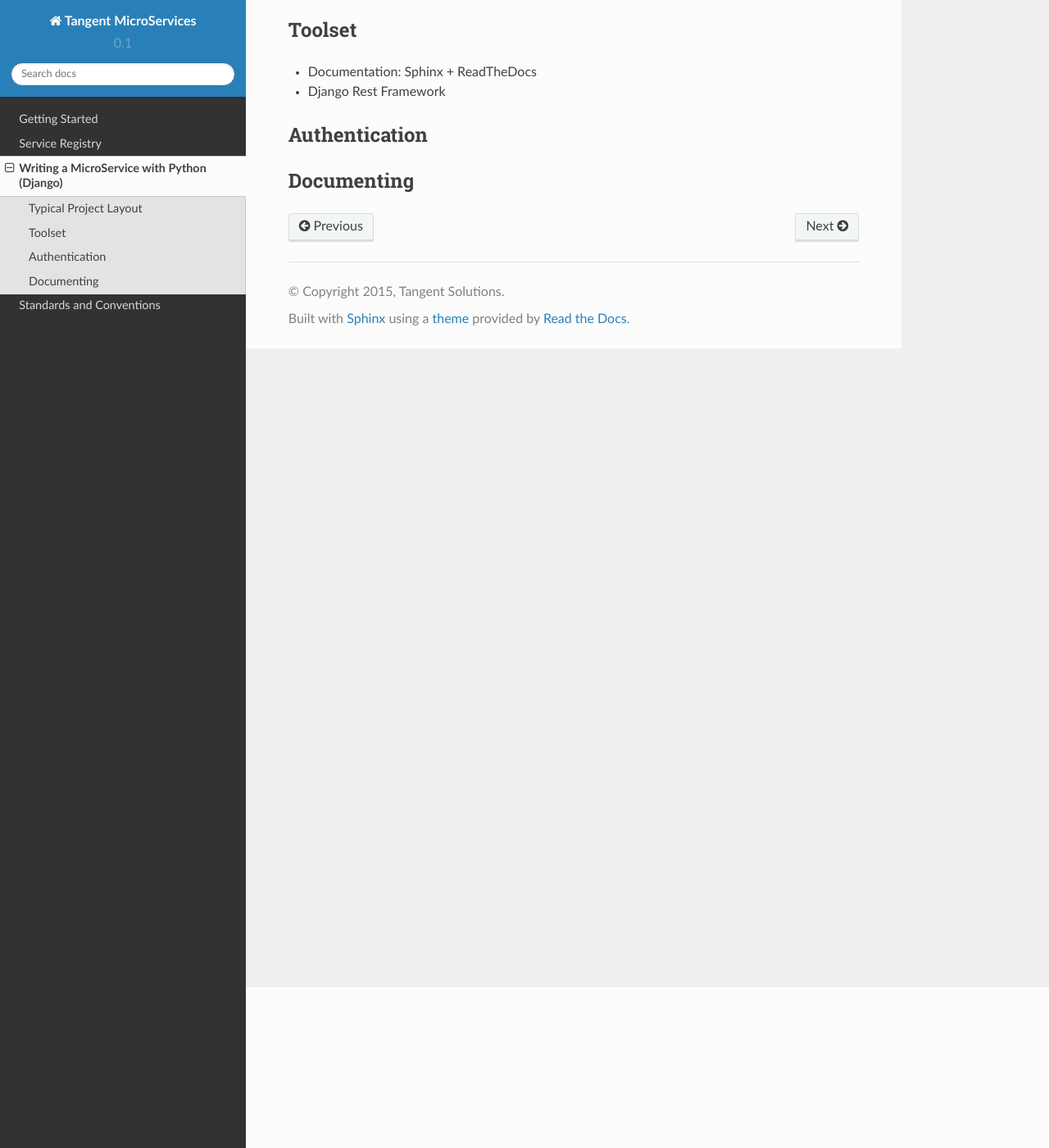
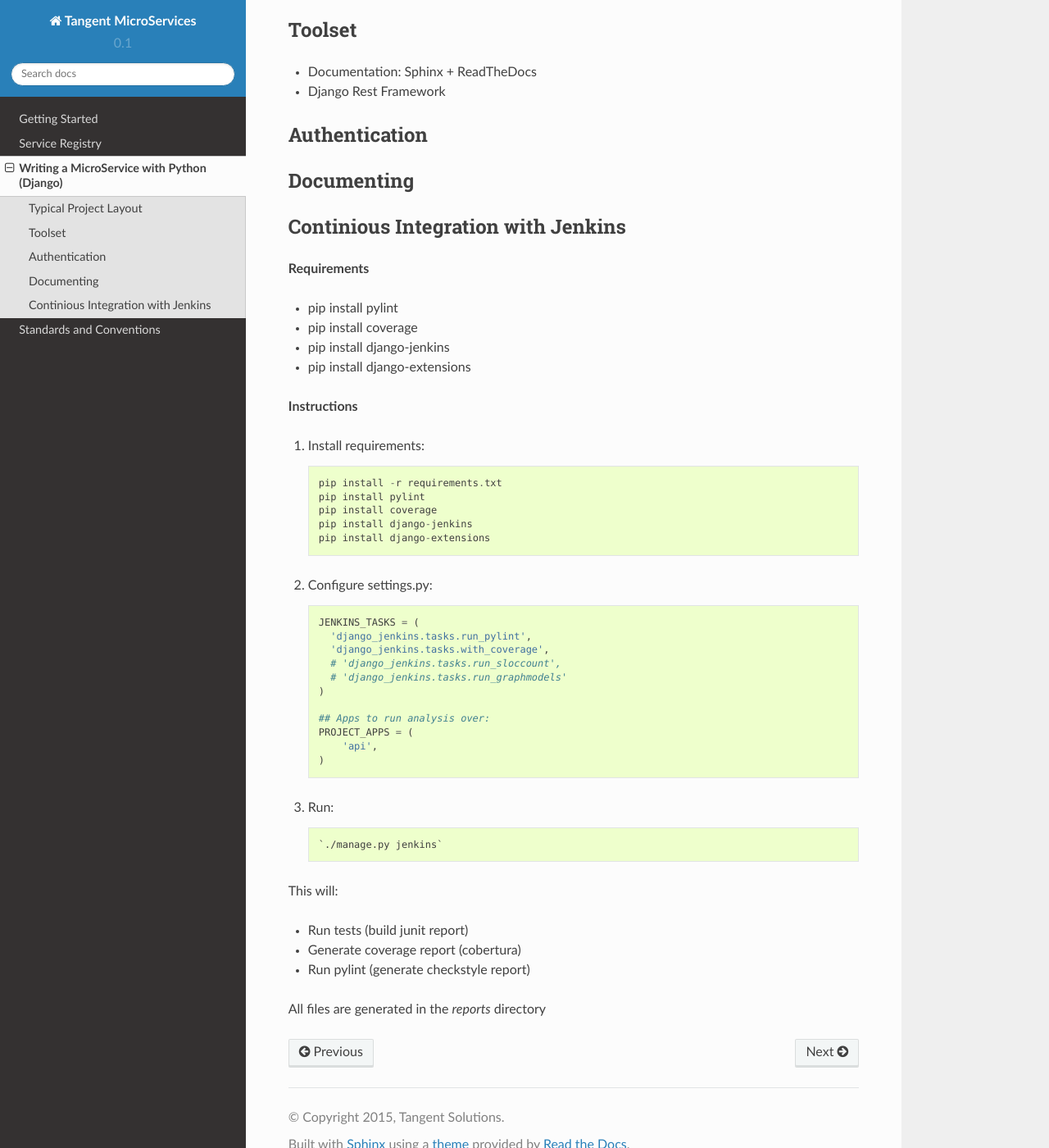
Before and after one commit to gmlp/MicroServicesDocumentation, a Sphinx documentation site: the page built from docs/source/contributing/python.rst, in a window 1280 px wide and 1400 px high, scrolled down 196 px. Shown: the whole window at 82% size. Built offline with Sphinx 7.4.7 and the Read the Docs theme 2.0.0, drawn with Linux system fonts in a browser that asks for light colours.

Commit message:
Add details for setting up jenkins jobs for Django project

```diff
--- a/docs/source/contributing/python.rst
+++ b/docs/source/contributing/python.rst
@@ -15,3 +15,49 @@ Authentication
 
 Documenting
 ------------
+
+Continious Integration with Jenkins
+----------------------------------------
+
+**Requirements**
+
+* pip install pylint
+* pip install coverage
+* pip install django-jenkins
+* pip install django-extensions
+
+**Instructions**
+
+1. Install requirements::
+
+    pip install -r requirements.txt
+    pip install pylint
+    pip install coverage
+    pip install django-jenkins
+    pip install django-extensions
+
+2. Configure settings.py::
+
+    JENKINS_TASKS = (
+      'django_jenkins.tasks.run_pylint',
+      'django_jenkins.tasks.with_coverage',
+      # 'django_jenkins.tasks.run_sloccount',
+      # 'django_jenkins.tasks.run_graphmodels'
+    )
+
+    ## Apps to run analysis over:
+    PROJECT_APPS = (
+        'api',
+    )
+
+3. Run::
+
+    `./manage.py jenkins`
+
+This will:
+
+* Run tests (build junit report)
+* Generate coverage report (cobertura)
+* Run pylint (generate checkstyle report)
+
+All files are generated in the `reports` directory
```
